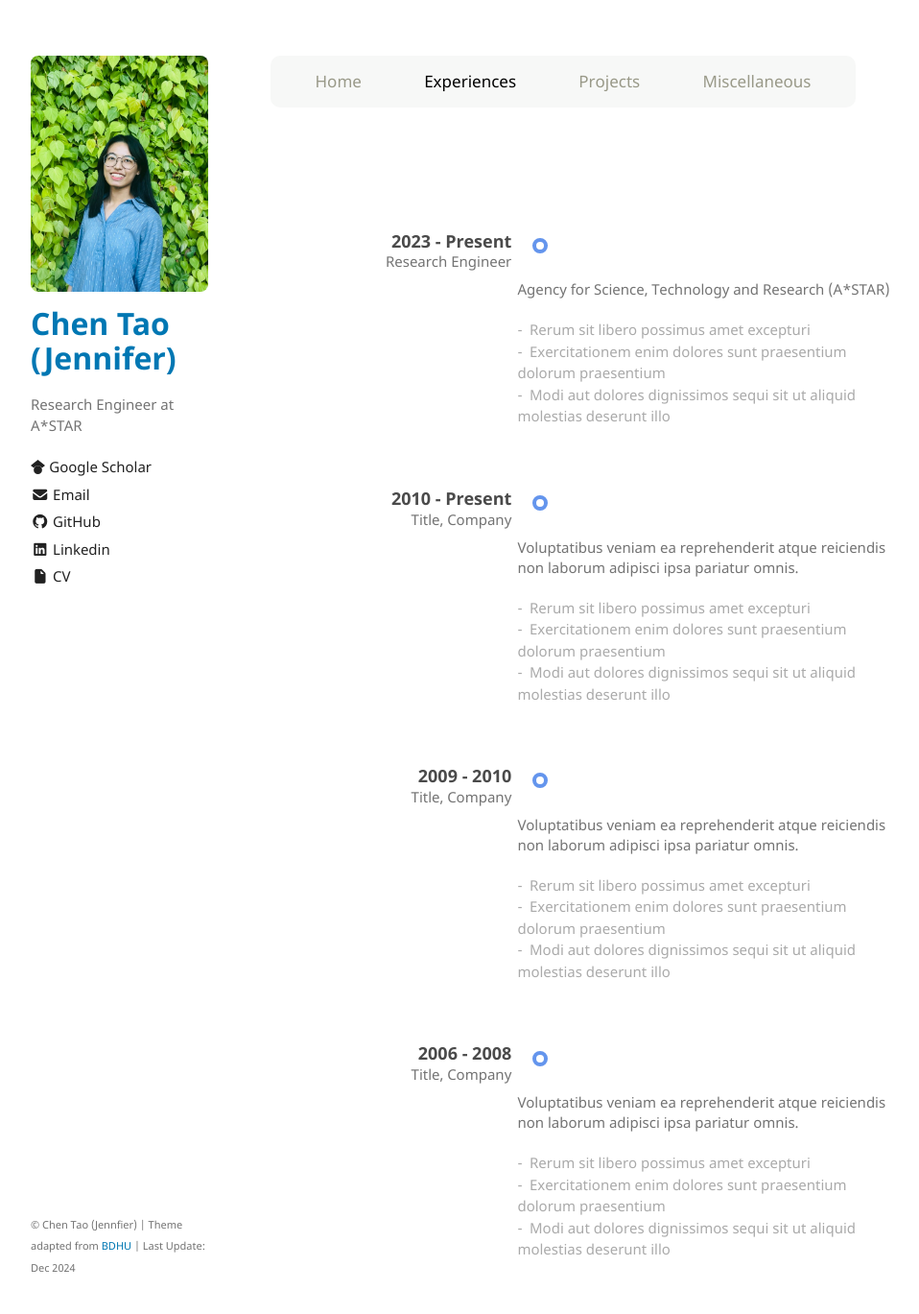
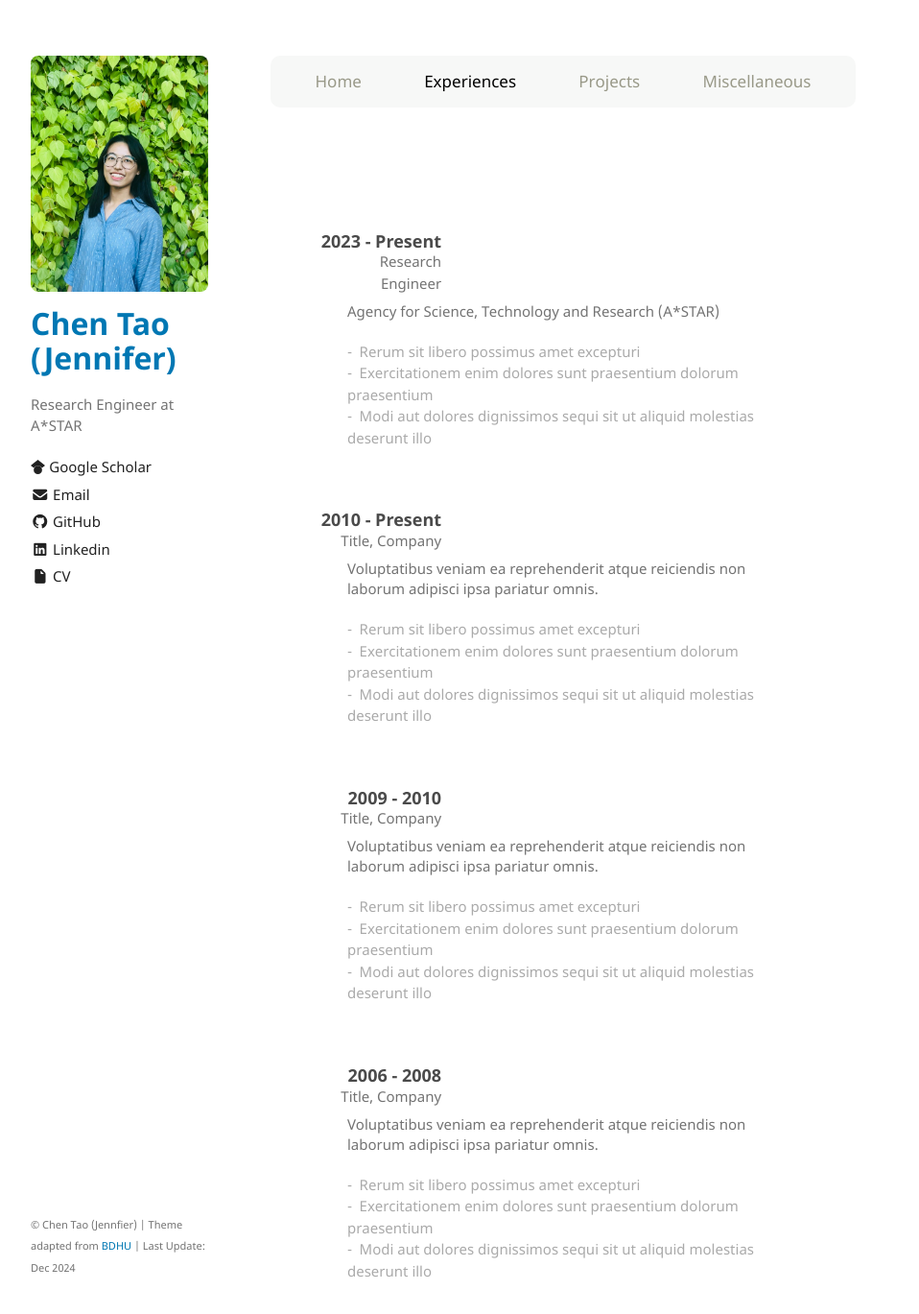
Before and after one commit to TAOC0002/TAOC0002.github.io, a Jekyll site: the page built from another-page.md, in a window 1280 px wide and 1400 px high. Shown: the top 1369 px of the window at 96% size, without its empty margins (178-1136 px from the left). Built offline with Jekyll 4.4.1, drawn with Linux system fonts in a browser that asks for light colours; the repository's description, which GitHub fills in, is left out.

Commit message:
Edit timeline template

```diff
--- a/assets/css/style.scss
+++ b/assets/css/style.scss
@@ -96,23 +96,21 @@
 }
 
 $gutter: 30px;
-$border-width: 4px;
+$border-width: 0px;
 $dot-diameter: 8px;
 
 .timeline {
   width:100%;
   max-width:800px;
-  // background:#fff;
   padding: 100px 50px;
   position: relative;
   &:before {
     content: '';
     position: absolute;
     top: 0px;
-    left:calc(33% + 15px); //$gutter/2
+    // left:calc(33% + 15px); //$gutter/2
     bottom: 0px;
     width: $border-width;
-    // background: #ddd;
   }
   &:after {
     content: "";
@@ -128,7 +126,7 @@ $dot-diameter: 8px;
   .title {
     margin-bottom: .5em;
     float: left;
-    width: 33%;
+    width: 21%;
     padding-right: $gutter;
     text-align: right;
     position: relative;
@@ -138,7 +136,6 @@ $dot-diameter: 8px;
       width: $dot-diameter;
       height: $dot-diameter;
       border: $border-width solid cornflowerblue;
-      // background-color:#fff;
       border-radius:100%;
       top: 15%;
       right: -$dot-diameter;
@@ -155,8 +152,8 @@ $dot-diameter: 8px;
   }
   .body {
     margin: 0 0 3em;
-    float: right;
-    width: 66%;
+    float: left;
+    width: 70%;
     padding-left: $gutter;
     p {
       line-height: 1.4em;
```
Also changed, not shown: another-page.md (+0 -1 lines).
